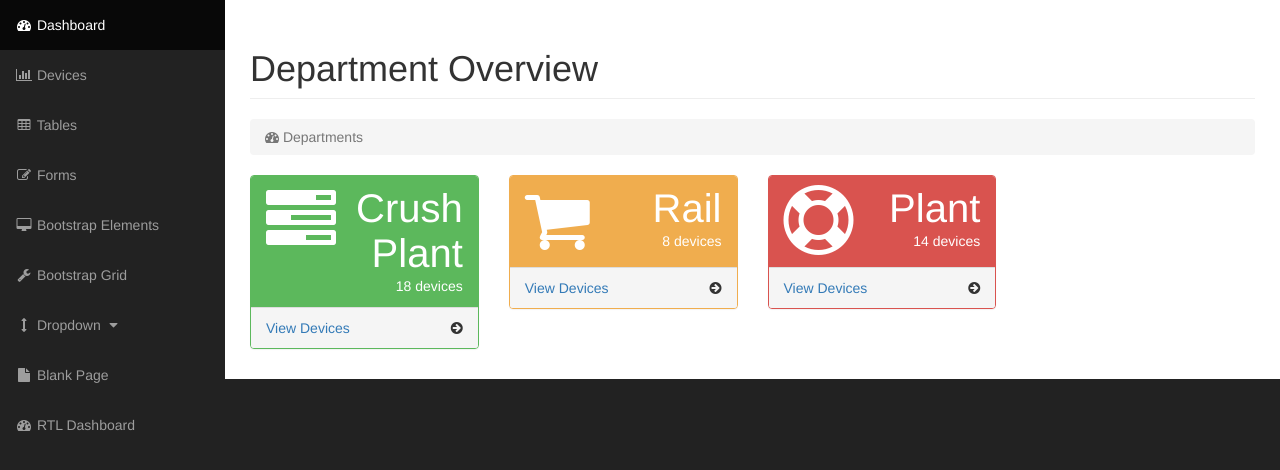
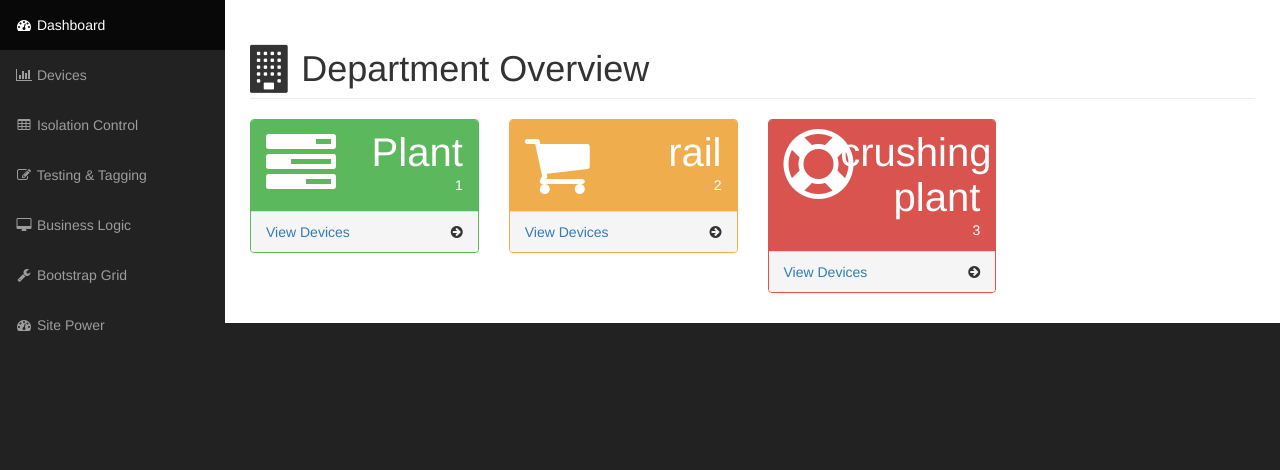
Before and after one commit to sensundi/clumsy, a Django app: page /dash/ in a window 1280 px wide. Shown: the part 51-521 px from the top of the page. Run offline with Django 3.2, Linux system fonts and the light colour scheme; data comes from the database, SQL or seed files in the repository; both versions use the stored data as it was after the commit; grey boxes labelled with a size stand in for pictures from a placeholder-image service; some libraries are stand-ins or nearby versions.

Commit message:
Pushing beta code

```diff
--- a/helian/views.py
+++ b/helian/views.py
@@ -1,10 +1,10 @@
 from django.shortcuts import render
-from django.shortcuts import render_to_response,redirect,render
+from django.shortcuts import render_to_response
 from django.template import RequestContext
 
 from django.http import HttpResponse,HttpResponseRedirect,Http404
-from django.views.generic import DetailView
-from django.contrib.auth.models import User
+# from django.views.generic import DetailView
+# from django.contrib.auth.models import User
 
 
 from helian.models import Department, Person, Status, Device, PowerUsage
@@ -15,7 +15,27 @@ def index(request):
     pass
 
 def dash(request):
-    return render_to_response('base.html',context_instance=RequestContext(request))
+    d = {}
+    map_list=[]
+    depts = Department.objects.all()
+    dept_colors = ["panel panel-green",
+                   "panel panel-yellow",
+                   "panel panel-red"]
+    dept_icons = ["fa fa-tasks fa-5x","fa fa-shopping-cart fa-5x","fa fa-support fa-5x"]
+
+    for index, dept in enumerate(depts):
+        device_count = len(Device.objects.filter(dept__pk=dept.id).all())
+        mapping = {}
+        mapping['devcount'] = device_count
+        mapping['name'] = dept.name
+        mapping['id'] = dept.id
+        mapping['icon'] = dept_icons[index]
+        mapping['color'] = dept_colors[index]
+        map_list.append(mapping)
+#     print map_list
+    d['dept_list'] = map_list
+
+    return render_to_response('base.html', d, context_instance=RequestContext(request))
 
 def devices(request):
     return render_to_response('charts.html',context_instance=RequestContext(request))
@@ -25,17 +45,19 @@ def tables(request):
 
 def getdevices(request,dept):
     mapping = {}
-    devicelist = Device.objects.filter(dept__pk = int(dept))
-    mapping = {'devices':devicelist}
+    devicelist = Device.objects.filter(dept__pk = int(dept)).values()
+    depobj = Department.objects.filter(pk=dept).all()[0]
+    mapping = {'devices':devicelist, 'department':depobj.name}
     rc = RequestContext(request, mapping)
     return render_to_response("devices.html",
+                              mapping,
                               context_instance=rc)
 
 # def devicedetails(request, deviceid):
 #     mapping =
 
 def engagedevice(request,devid):
-    print devid
+#     print devid
     device = Device.objects.filter(pk=int(devid)).all()[0]
     status = Status.objects.filter(name='locked').all()[0]
     device.status = status
--- a/templates/base.html
+++ b/templates/base.html
@@ -161,33 +161,19 @@
                         <a href="/devices/"><i class="fa fa-fw fa-bar-chart-o"></i> Devices</a>
                     </li>
                     <li>
-                        <a href="/tables/"><i class="fa fa-fw fa-table"></i> Tables</a>
+                        <a href="/tables/"><i class="fa fa-fw fa-table"></i> Isolation Control</a>
                     </li>
                     <li>
-                        <a href="forms.html"><i class="fa fa-fw fa-edit"></i> Forms</a>
+                        <a href="forms.html"><i class="fa fa-fw fa-edit"></i> Testing & Tagging</a>
                     </li>
                     <li>
-                        <a href="bootstrap-elements.html"><i class="fa fa-fw fa-desktop"></i> Bootstrap Elements</a>
+                        <a href="bootstrap-elements.html"><i class="fa fa-fw fa-desktop"></i> Business Logic</a>
                     </li>
                     <li>
                         <a href="bootstrap-grid.html"><i class="fa fa-fw fa-wrench"></i> Bootstrap Grid</a>
                     </li>
                     <li>
-                        <a href="javascript:;" data-toggle="collapse" data-target="#demo"><i class="fa fa-fw fa-arrows-v"></i> Dropdown <i class="fa fa-fw fa-caret-down"></i></a>
-                        <ul id="demo" class="collapse">
-                            <li>
-                                <a href="#">Dropdown Item</a>
-                            </li>
-                            <li>
-                                <a href="#">Dropdown Item</a>
-                            </li>
-                        </ul>
-                    </li>
-                    <li>
-                        <a href="blank-page.html"><i class="fa fa-fw fa-file"></i> Blank Page</a>
-                    </li>
-                    <li>
-                        <a href="base-rtl.html"><i class="fa fa-fw fa-dashboard"></i> RTL Dashboard</a>
+                        <a href="base-rtl.html"><i class="fa fa-fw fa-dashboard"></i> Site Power</a>
                     </li>
                 </ul>
             </div>
@@ -202,84 +188,45 @@
                 <div class="row">
                     <div class="col-lg-12">
                         <h1 class="page-header">
-                            Department Overview
+                            <i class="fa fa-building fa-lg"></i> Department Overview
                         </h1>
-                        <ol class="breadcrumb">
+                        <!-- ol class="breadcrumb">
                             <li class="active">
-                                <i class="fa fa-dashboard"></i> Departments
+                                Departments
                             </li>
-                        </ol>
+                        </ol> -->
                     </div>
                 </div>
                 <!-- /.row -->
 
                 <div class="row">
-                    <div class="col-lg-3 col-md-6">
-                        <div class="panel panel-green">
+				{% for dept in dept_list %}
+					<div class="col-lg-3 col-md-6">
+						<div class="{{dept.color}}">
                             <div class="panel-heading">
                                 <div class="row">
                                     <div class="col-xs-3">
-                                        <i class="fa fa-tasks fa-5x"></i>
+                                        <i class="{{dept.icon}}"></i>
                                     </div>
                                     <div class="col-xs-9 text-right">
-                                        <div class="huge">Crush Plant</div>
-                                        <div >18 devices</div>
+                                        <div class="huge">{{dept.name}}</div>
+                                        <div >{{dept.devcount}}</div>
                                     </div>
                                 </div>
                             </div>
-                            <a href="#">
+                            <a href="{%url 'view-dept' dept.id %}">
                                 <div class="panel-footer">
-                                    <span class="pull-left"><a href="/viewdevice/?dept=1">View Devices</a></span>
+                                    <span class="pull-left"><a href="{%url 'view-dept' dept.id %}">View Devices</a></span>
                                     <span class="pull-right"><i class="fa fa-arrow-circle-right"></i></span>
                                     <div class="clearfix"></div>
                                 </div>
                             </a>
                         </div>
                     </div>
-                    <div class="col-lg-3 col-md-6">
-                        <div class="panel panel-yellow">
-                            <div class="panel-heading">
-                                <div class="row">
-                                    <div class="col-xs-3">
-                                        <i class="fa fa-shopping-cart fa-5x"></i>
-                                    </div>
-                                    <div class="col-xs-9 text-right">
-                                        <div class="huge">Rail</div>
-                                        <div >8 devices</div>
-                                    </div>
-                                </div>
-                            </div>
-                            <a href="#">
-                                <div class="panel-footer">
-                                    <span class="pull-left"><a href="/viewdevice/?dept=2">View Devices</a></span>
-                                    <span class="pull-right"><i class="fa fa-arrow-circle-right"></i></span>
-                                    <div class="clearfix"></div>
-                                </div>
-                            </a>
-                        </div>
-                    </div>
-                    <div class="col-lg-3 col-md-6">
-                        <div class="panel panel-red">
-                            <div class="panel-heading">
-                                <div class="row">
-                                    <div class="col-xs-3">
-                                        <i class="fa fa-support fa-5x"></i>
-                                    </div>
-                                    <div class="col-xs-9 text-right">
-                                        <div class="huge">Plant</div>
-                                        <div >14 devices</div>
-                                    </div>
-                                </div>
-                            </div>
-                            <a href="#">
-                                <div class="panel-footer">
-                                    <span class="pull-left"><a href="/viewdevice/?dept=3">View Devices</a></span>
-                                    <span class="pull-right"><i class="fa fa-arrow-circle-right"></i></span>
-                                    <div class="clearfix"></div>
-                                </div>
-                            </a>
-                        </div>
-                    </div>
+				{% endfor %}
+
+
+
                 </div>
                 <!-- /.row -->
 
--- a/unearthed/settings.py
+++ b/unearthed/settings.py
@@ -39,10 +39,12 @@ INSTALLED_APPS = (
     'django.contrib.staticfiles',
     'helian',
     'djangobower',
+    'corsheaders',
 )
 
 MIDDLEWARE_CLASSES = (
     'django.contrib.sessions.middleware.SessionMiddleware',
+    'corsheaders.middleware.CorsMiddleware',
     'django.middleware.common.CommonMiddleware',
     'django.middleware.csrf.CsrfViewMiddleware',
     'django.contrib.auth.middleware.AuthenticationMiddleware',
@@ -57,7 +59,7 @@ MIDDLEWARE_CLASSES = (
 # )
 
 ROOT_URLCONF = 'unearthed.urls'
-
+CORS_ORIGIN_ALLOW_ALL = True
 
 TEMPLATES = [
     {
--- a/unearthed/urls.py
+++ b/unearthed/urls.py
@@ -25,7 +25,7 @@ urlpatterns = [
     url(r'^dash/$', 'helian.views.dash'),
     url(r'^devices/$', 'helian.views.devices'),
     url(r'tables/$', 'helian.views.tables'),
-    url(r'^viewdevices/(?P<dept>\w{0,50})/$', 'helian.views.getdevices'),
+    url(r'^viewdept/(?P<dept>\w{0,50})/$', 'helian.views.getdevices', name='view-dept'),
     url(r'^padlock/(?P<devid>\w{1,50})/$', 'helian.views.engagedevice'),
     url(r'^unlock/(?P<devid>\w{1,50})/$', 'helian.views.disengagedevice'),
     url(r'^update/(?P<devid>\w{1,50})/(?P<tmpr>\w+[.]\w+)/$', 'helian.views.updatetemperature'),
```
Also changed, not shown: templates/charts.html (+8 -6 lines), db.sqlite3.
